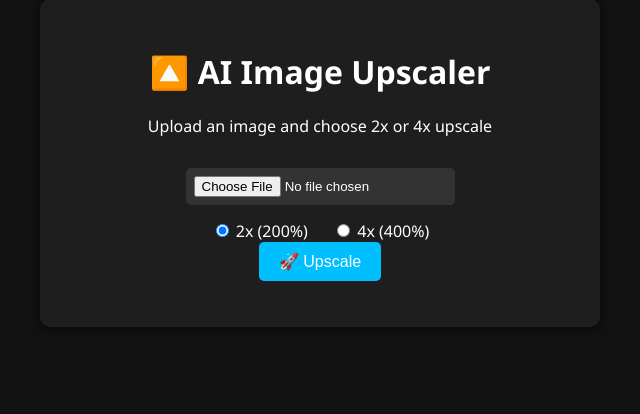
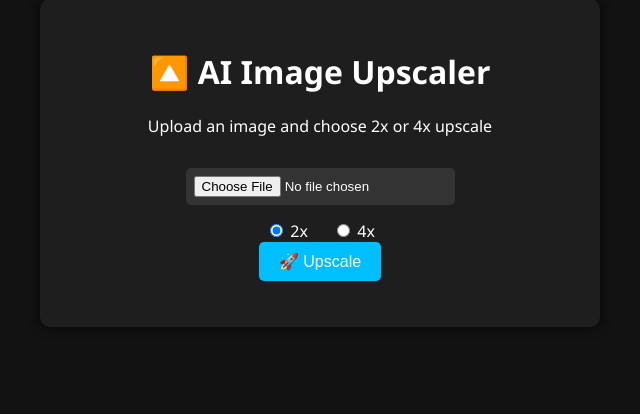
Before and after one commit to levelup-glitch/ai-upscaler, a Flask app: page / in a window 1280 px wide. Shown: the part 31-445 px from the top of the page, without its empty margins (320-960 px from the left). Run offline with Flask 3, Linux system fonts and the light colour scheme.

Commit message:
Update index.html

```diff
--- a/templates/index.html
+++ b/templates/index.html
@@ -13,8 +13,8 @@
     <form id="uploadForm" enctype="multipart/form-data">
       <input type="file" name="image" accept="image/*" required>
       <div class="scale-buttons">
-        <label><input type="radio" name="scale" value="2" checked> 2x (200%)</label>
-        <label><input type="radio" name="scale" value="4"> 4x (400%)</label>
+        <label><input type="radio" name="scale" value="2" checked> 2x</label>
+        <label><input type="radio" name="scale" value="4"> 4x</label>
       </div>
       <button type="submit">🚀 Upscale</button>
     </form>
@@ -41,7 +41,7 @@
         link.click();
         document.getElementById('status').textContent = "✅ Done!";
       } else {
-        document.getElementById('status').textContent = "❌ Failed to process image.";
+        document.getElementById('status').textContent = await res.text();
       }
     });
   </script>
```
